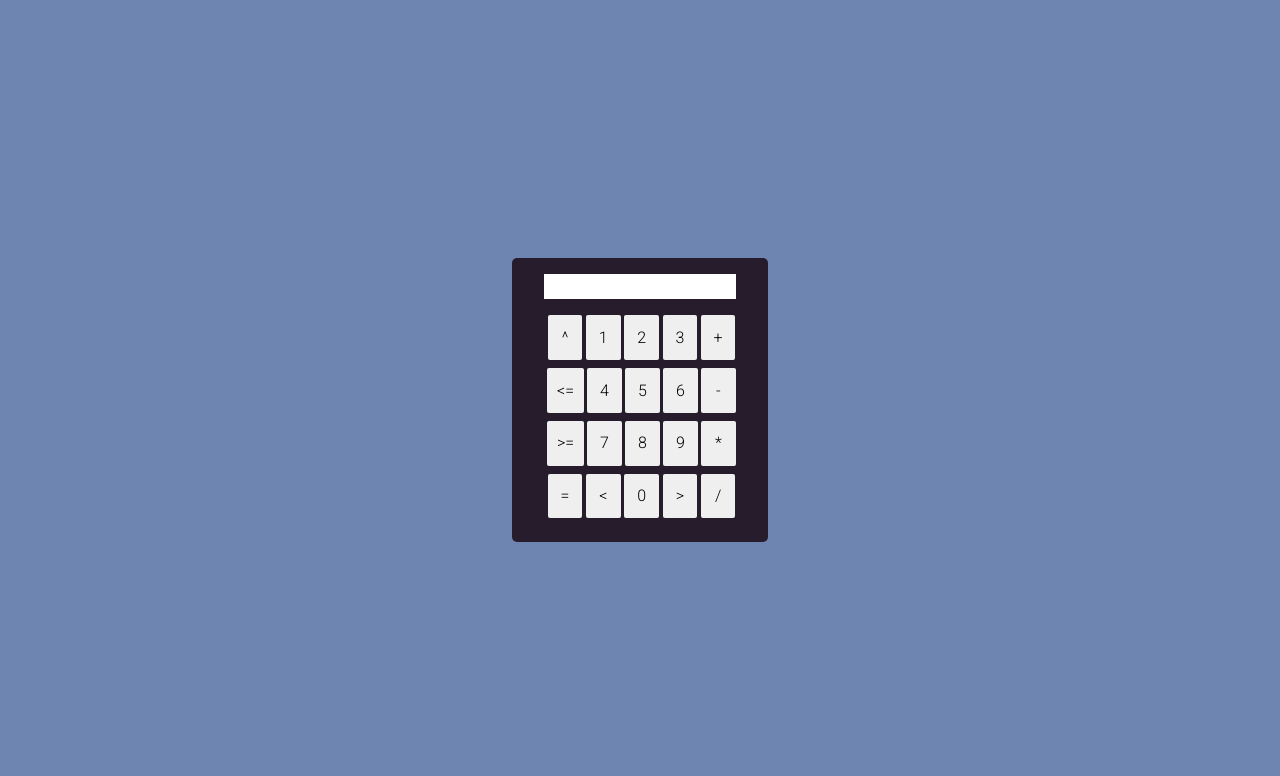
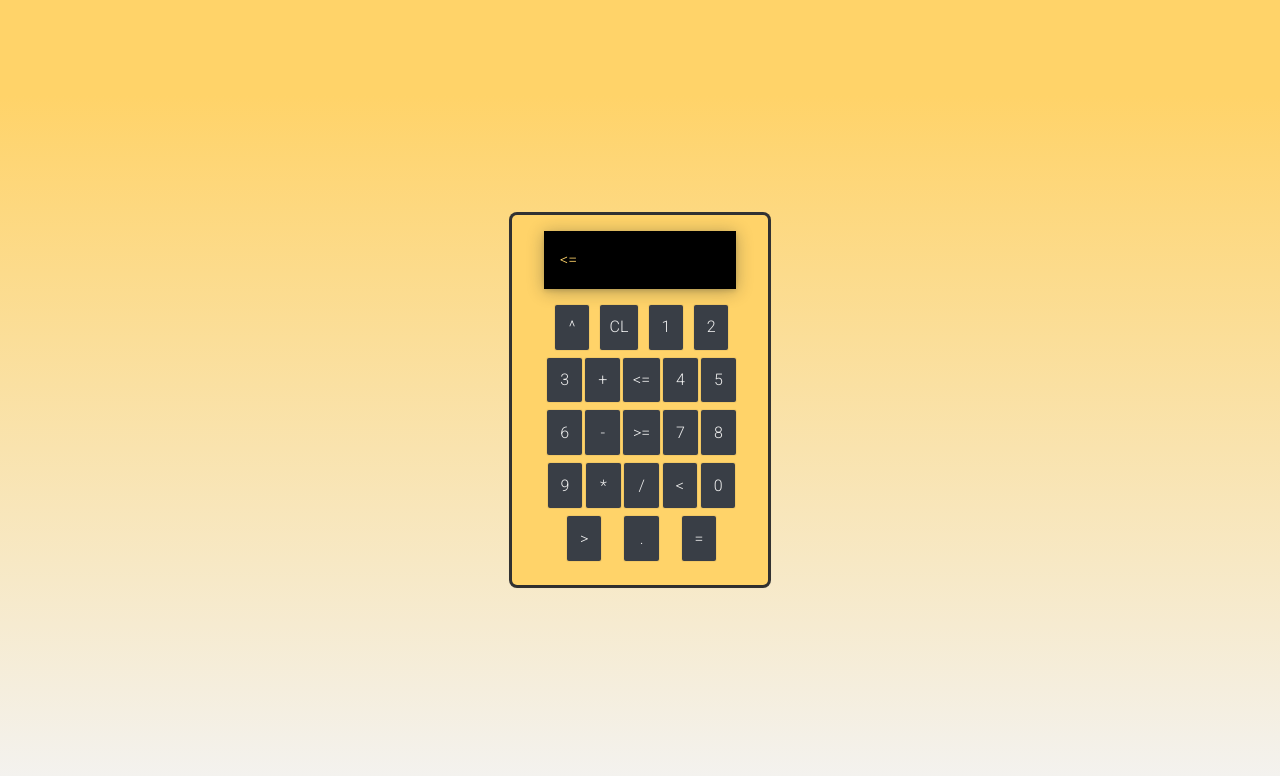
Before and after one commit to jacobcabreranieto/calculadora, a plain HTML site: page index.html in a window 1280 px wide. Both pictures are taken after a click on the button "<=". Drawn offline with Linux system fonts and the light colour scheme.

Commit message:
Add files via upload

```diff
--- a/index.html
+++ b/index.html
@@ -10,28 +10,30 @@
   <body>
     <main>
       <div class="calc-container">
-        <input class="input" type="text" />
+          <input type="text" class="output" placeholder="0">
         <div class="general-content">
-          <button class="button">^</button>
-          <button class="button">1</button>
-          <button class="button">2</button>
-          <button class="button">3</button>
-          <button class="button">+</button>
-          <button class="button"><=</button>
-          <button class="button">4</button>
-          <button class="button">5</button>
-          <button class="button">6</button>
-          <button class="button">-</button>
-          <button class="button">>=</button>
-          <button class="button">7</button>
-          <button class="button">8</button>
-          <button class="button">9</button>
-          <button class="button">*</button>
-          <button class="button">=</button>
-          <button class="button"><</button>
-          <button class="button">0</button>
-          <button class="button">></button>
-          <button class="button">/</button>
+          <button data-value='**' class="button">^</button>
+          <button class="button clear">CL</button>
+          <button data-value='1' class="button">1</button>
+          <button data-value='2' class="button">2</button>
+          <button data-value='3' class="button">3</button>
+          <button data-value='+' class="button">+</button>
+          <button data-value='<=' class="button"><=</button>
+          <button data-value='4' class="button">4</button>
+          <button data-value='5' class="button">5</button>
+          <button data-value='6' class="button">6</button>
+          <button data-value='-' class="button">-</button>
+          <button data-value='>=' class="button">>=</button>
+          <button data-value='7' class="button">7</button>
+          <button data-value='8' class="button">8</button>
+          <button data-value='9' class="button">9</button>
+          <button data-value='*' class="button">*</button>
+          <button data-value='/' class="button">/</button>
+          <button data-value='<' class="button"><</button>
+          <button data-value='0' class="button">0</button>
+          <button data-value='>' class="button">></button>
+          <button data-value='.' class="button">.</button>
+          <button class="button result">=</button>
         </div>
       </div>
     </main>
--- a/js/app.js
+++ b/js/app.js
@@ -1,40 +1,24 @@
-//operations functions
-const sum = function (a, b) {
-  return a + b;
+let operation = document.querySelector(".output");
+const buttonValues = document.querySelectorAll(".button:not(.clear, .result)");
+const resultButton = document.querySelector(".result");
+const clearButton = document.querySelector(".clear");
+let calc = (number) => {
+  operation.value += number;
 };
 
-const substraction = function (a, b) {
-  return a - b;
+let clearConsole = () => {
+  operation.value = "";
 };
 
-const multiplication = function (a, b) {
-  return a * b;
+let result = () => {
+  operation.value = eval(operation.value);
 };
 
-const division = function (a, b) {
-  return a / b;
-};
+resultButton.onclick = result;
+clearButton.onclick = clearConsole;
 
-const power = function (a, b) {
-  return Math.pow(a, b);
-};
-
-const greaterThan = function (a, b) {
-  return a > b;
-};
-
-const minerThan = function (a, b) {
-  return a < b;
-};
-
-const greaterEqualThan = function (a, b) {
-  return a >= b;
-};
-
-const minerEqualThan = function (a, b) {
-  return a <= b;
-};
-
-const equal = function (a, b) {
-  return a === b;
-};
+buttonValues.forEach((button) => {
+  button.onclick = function () {
+    calc(button.dataset.value);
+  };
+});
--- a/styles.css
+++ b/styles.css
@@ -6,11 +6,11 @@
   --size-subtitle: 0.5rem;
   --size-numbers: 2rem;
 
-  --color-primary: #261c2c;
-  --color-secondary: #3e2c41;
-  --color-accent: #5c527f;
+  --color-primary: #222831;
+  --color-secondary: #393e46;
+  --color-accent: #ffd369;
   --color-dark: #000;
-  --color-light: #6e85b2;
+  --color-light: #eeeeee;
 
   --family-text: "Roboto", sans-serif;
   --family-title: "Roboto", sans-serif;
@@ -38,14 +38,19 @@ html {
 
 body {
   font-size: var(--size-text);
-  color: var(--color-dark);
+  color: var(--color-light);
   list-style: none;
   font-family: var(--family-text);
   font-weight: normal;
   text-decoration: none;
   text-transform: none;
   line-height: 1.6;
-  background-color: var(--color-light);
+  background: rgb(243, 243, 243);
+  background: linear-gradient(
+    0deg,
+    rgba(243, 243, 243, 1) 0%,
+    rgba(255, 211, 105, 1) 88%
+  );
 }
 
 main {
@@ -57,13 +62,24 @@ main {
 
 .calc-container {
   max-width: 20%;
-  background-color: var(--color-primary);
+  background-color: var(--color-accent);
   padding: 1rem 2rem;
   display: flex;
   align-items: center;
   flex-direction: column;
   flex-wrap: wrap;
   border-radius: 5px;
+  box-shadow: rgba(0, 0, 0, 0.16) 0px 1px 4px, rgb(51, 51, 51) 0px 0px 0px 3px;
+}
+
+.output {
+  width: 100%;
+  background-color: var(--color-dark);
+  color: var(--color-accent);
+  padding: 1rem;
+  margin-bottom: 1rem;
+  box-shadow: rgba(14, 30, 37, 0.12) 0px 2px 4px 0px,
+    rgba(14, 30, 37, 0.32) 0px 2px 16px 0px;
 }
 
 .general-content {
@@ -74,16 +90,24 @@ main {
   flex-wrap: wrap;
 }
 
-.input {
-  width: 100%;
-  margin-bottom: 1rem;
-}
-
 .button {
+  cursor: pointer;
   text-align: center;
   min-width: 18%;
   padding: 0.6rem 0.6rem;
   margin-bottom: 0.5rem;
   margin-left: 0.2rem;
   border-radius: 2px;
+  background-color: var(--color-secondary);
+  box-shadow: rgba(0, 0, 0, 0.05) 0px 0px 0px 1px;
+  transition: 0.2s ease;
 }
+
+.button:hover {
+  box-shadow: rgba(3, 102, 214, 0.3) 0px 0px 0px 3px;
+}
+
+.button:active {
+  box-shadow: rgba(50, 50, 93, 0.25) 0px 30px 60px -12px inset,
+    rgba(3, 102, 214, 0.3) 0px 18px 36px -18px inset;
+}
```
